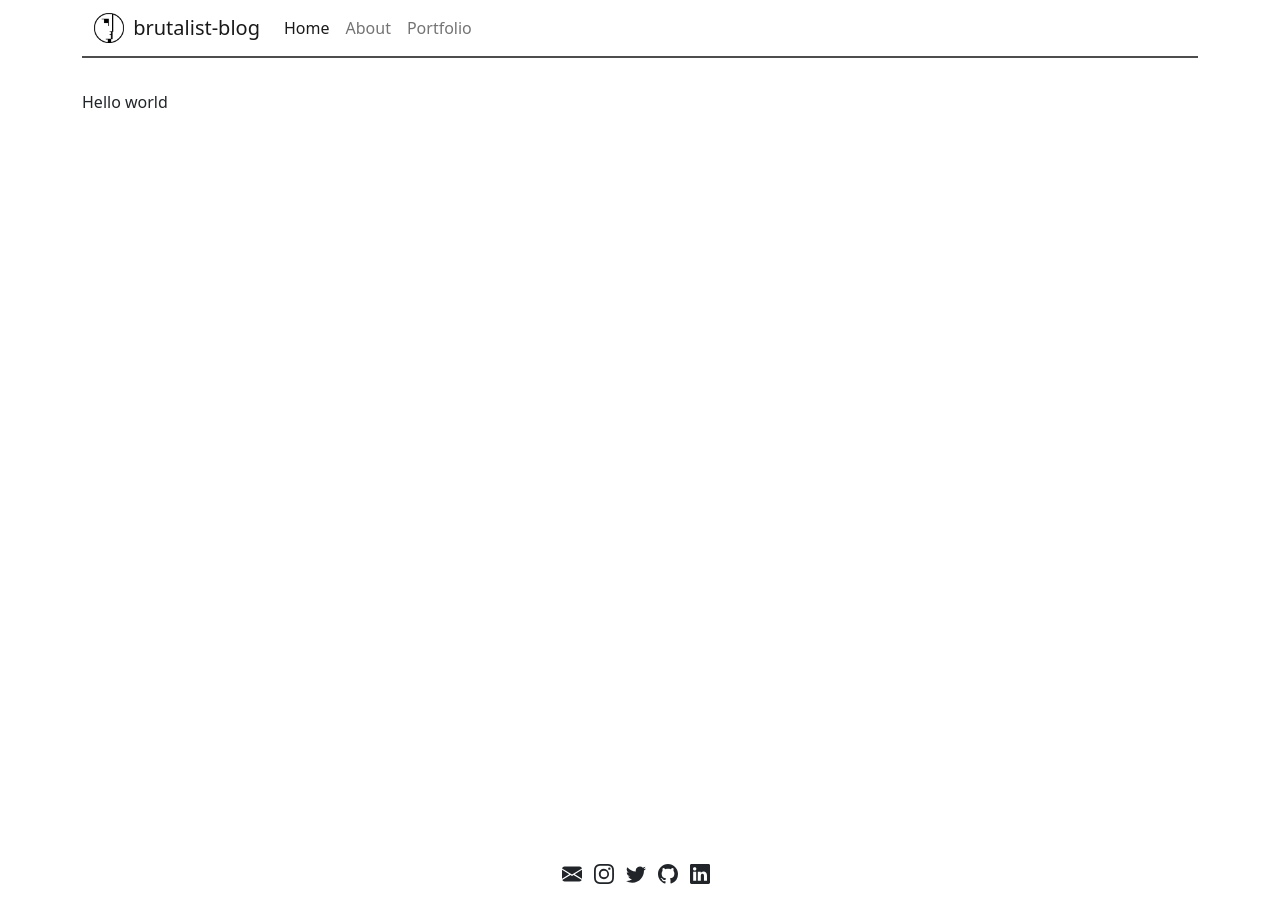
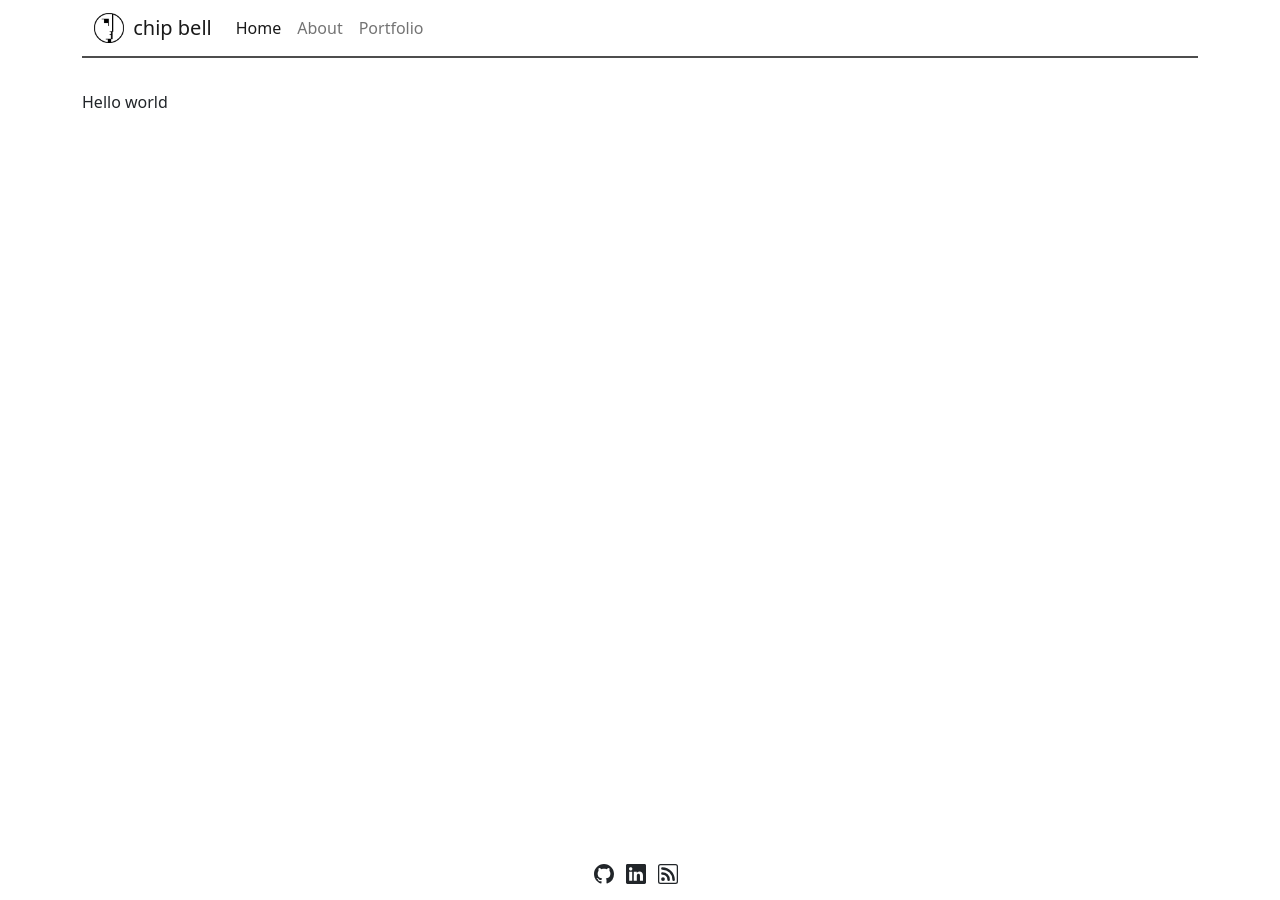
Before and after one commit to chipbell4/chipbell4.github.io, a Jekyll site: the page built from index.md, in a window 1280 px wide. Built offline with Jekyll 4.4.1, drawn with Linux system fonts in a browser that asks for light colours.

Commit message:
Config updates

```diff
--- a/_config.yml
+++ b/_config.yml
@@ -3,10 +3,10 @@
 #
 
 # Name of your site (displayed in the navbar)
-name: brutalist-blog
+name: chip bell
 
 # Your site's title (e.g., Ben's Awesome Site, The GitHub Blog, etc.), used as part of the title tag like Home | Ben's Awesome Site.
-title: brutalist-blog
+title: chip bell
 
 # Link to avatar in the navbar (/assets/images/avatar.png). Leave empty if no logo desired. Two avatars for light and dark mode.
 # Avatar for light mode site
@@ -15,10 +15,10 @@
 darkavatar: /assets/images/dark_bauhaus_logo.png
 
 # A short description (e.g., A blog dedicated to reviewing cat gifs), used as part of the title tag like Ben's Awesome Site | A blog dedicated to reviewing cat gifs instead of Ben's Awesome Site | Long description about a blog dedicated to reviewing cat gifs that would be used when page.title is not defined.
-tagline: Minimalistic Jekyll theme that automatically supports dark and light modes for blogs
+tagline: My personal blog, random math, programming, and music things.
 
 # A longer description used for the description meta tag. Also used as fallback for pages that don't provide their own description, and also as part of the page's title tag if neither page.title nor site.tagline has been defined.
-description: Minimalistic Jekyll theme that automatically supports dark and light modes for blogs
+description: My personal blog, random math, programming, and music things.
 
 # The full URL to your site. Note: site.github.url will be used by default.
 url:
@@ -30,7 +30,7 @@
 baseurl: ""
 
 # global author information
-author: andrew-park
+author: Chip Bell
 
 # URL to a site-wide logo (e.g., /assets/your-company-logo.png)
 logo: /assets/images/light_bauhaus_logo.png
@@ -42,13 +42,13 @@
 
 # Includes an icon in the footer for each username you enter
 footer-links:
-  email: mkie0125@gmail.com
+  email:
   facebook:
-  github: andrewhwanpark/brutalist-blog
-  instagram: andrewhwanpark
-  linkedin: andrewhwanpark
-  rss: # just type anything here for a working RSS icon
-  twitter: andrewhwanpark
+  github: chipbell4
+  instagram:
+  linkedin: chip-bell-8b167a238
+  rss: asdf # just type anything here for a working RSS icon
+  twitter:
 
 plugins:
   - jekyll-seo-tag
```
